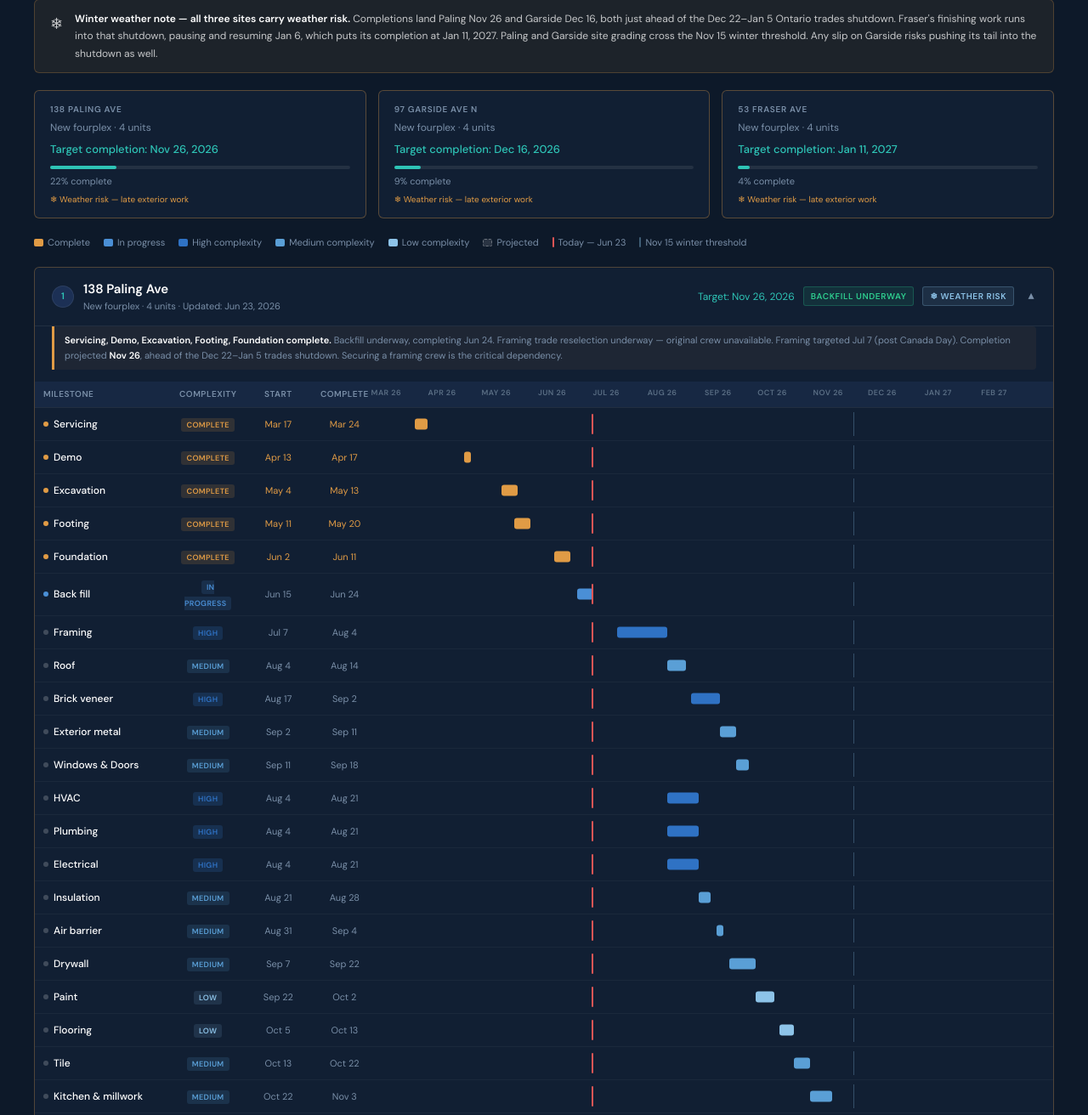
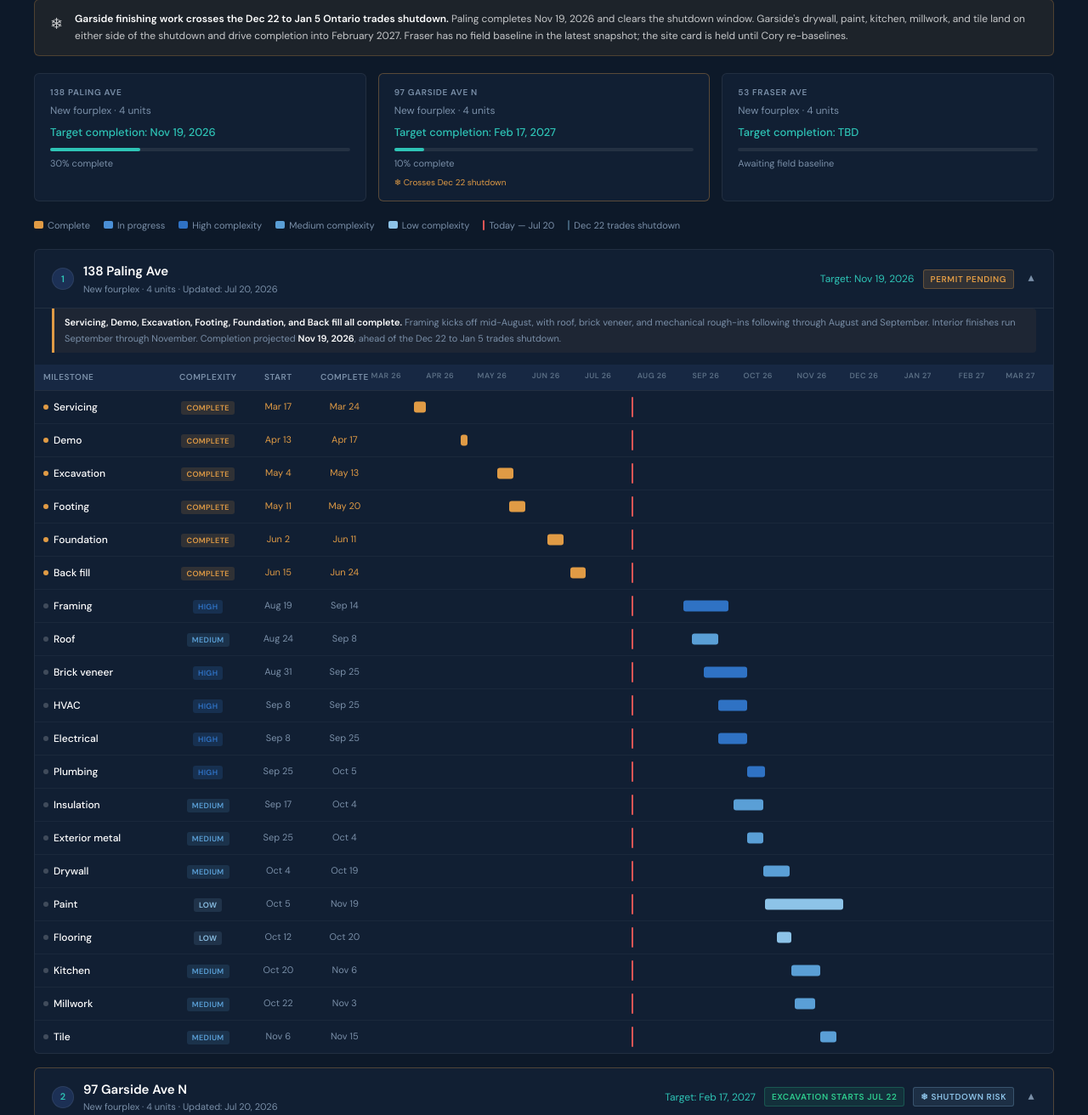
Before and after one commit to derektaniguchi-byte/gateway-schedules, a plain HTML site: page kiwanis.html in a window 1280 px wide. Shown: the part 417-1729 px from the top of the page at 85% size. Drawn offline with Linux system fonts and the light colour scheme.

Commit message:
Update kiwanis.html

```diff
--- a/kiwanis.html
+++ b/kiwanis.html
@@ -74,6 +74,7 @@ body{font-family:'DM Sans',sans-serif;background:var(--navy);color:var(--white);
 .badge-projected{background:rgba(90,159,214,.12);color:var(--accent2);border:1px solid rgba(90,159,214,.3);}
 .badge-winter{background:rgba(141,195,232,.1);color:var(--blue-l);border:1px solid rgba(141,195,232,.25);}
 .badge-warn{background:rgba(224,85,85,.12);color:#e05555;border:1px solid rgba(224,85,85,.3);}
+.badge-hold{background:rgba(122,143,168,.15);color:var(--muted);border:1px solid rgba(122,143,168,.35);}
 .chevron{font-size:12px;color:var(--muted);transition:transform .2s;margin-left:4px;}
 .chevron.open{transform:rotate(180deg);}
 .gs-note{margin:0 20px 14px;border-left:3px solid var(--accent);padding:7px 12px;font-size:11px;color:var(--muted);line-height:1.7;background:rgba(47,114,196,.06);border-radius:0 4px 4px 0;}
@@ -119,6 +120,8 @@ body{font-family:'DM Sans',sans-serif;background:var(--navy);color:var(--white);
 .dot-upcoming{background:rgba(255,255,255,.2);}
 .month-ruler-inner{position:relative;height:16px;}
 .month-label{position:absolute;font-size:9px;color:var(--muted2);text-transform:uppercase;letter-spacing:.05em;transform:translateX(-50%);}
+.hold-panel{background:rgba(122,143,168,.06);border:1px dashed rgba(122,143,168,.25);border-radius:var(--r);padding:16px 20px;margin:0 20px 16px;font-size:12px;color:var(--muted);line-height:1.7;}
+.hold-panel strong{color:var(--white);}
 .footer{padding:18px 40px;border-top:1px solid var(--border);display:flex;justify-content:space-between;flex-wrap:wrap;gap:8px;color:var(--muted);font-size:11px;margin-top:8px;}
 @media(max-width:900px){.header{padding:14px 20px;}.header-right{display:none;}.stat-strip{padding:16px 20px;gap:20px;}.stat-divider{display:none;}.stat{flex:1 1 40%;}.stat-desc{border-left:none;padding-left:0;border-top:1px solid var(--border);padding-top:12px;width:100%;flex-basis:100%;}.main{padding:16px 14px;}.contract-card{grid-template-columns:1fr 1fr;gap:12px;padding:14px 16px;}.site-cards{grid-template-columns:1fr;}.gs-header{padding:12px 14px;flex-wrap:wrap;gap:8px;}.gs-right{flex-wrap:wrap;gap:6px;}.gs-note{margin:0 14px 12px;font-size:11px;}.footer{padding:14px 20px;}}
 @media(max-width:600px){.header-org{font-size:14px;}.stat{flex:1 1 40%;}.stat-val{font-size:22px;}.contract-card{grid-template-columns:1fr;}.gs-badge.hide-mobile{display:none;}.gs-name{font-size:14px;}}
@@ -137,7 +140,7 @@ body{font-family:'DM Sans',sans-serif;background:var(--navy);color:var(--white);
   <div class="header-right">
     <div class="header-tag">Project Schedule Report</div>
     <div class="header-project">Kiwanis Homes</div>
-    <div class="header-meta">As of June 23, 2026 &middot; Confidential</div>
+    <div class="header-meta">As of July 20, 2026 &middot; Confidential</div>
   </div>
 </div>
 <div class="stat-strip">
@@ -145,23 +148,23 @@ body{font-family:'DM Sans',sans-serif;background:var(--navy);color:var(--white);
   <div class="stat-divider"></div>
   <div class="stat"><div class="stat-val">12</div><div class="stat-label">Total Units</div></div>
   <div class="stat-divider"></div>
-  <div class="stat"><div class="stat-val">Nov 26</div><div class="stat-label">First Completion</div></div>
+  <div class="stat"><div class="stat-val">Nov 19</div><div class="stat-label">First Completion</div></div>
   <div class="stat-divider"></div>
-  <div class="stat"><div class="stat-val">Jan 11</div><div class="stat-label">Last Completion</div></div>
+  <div class="stat"><div class="stat-val">Feb 2027</div><div class="stat-label">Last Completion</div></div>
   <div class="stat-divider"></div>
-  <div class="stat-desc">Three new fourplex builds for Hamilton East Kiwanis Non-Profit Homes Inc. at 138 Paling Ave, 97 Garside Ave N, and 53 Fraser Ave. New construction to OBC standards per SRM Architects Project No. 24044. Paling backfill completing Jun 24, framing targeted Jul 7. Garside excavation completing by Jun 26, footing Jul 1. Fraser permit pending, demo Jun 29. Completions follow build order: Paling Nov 26, Garside Dec 16, 2026, Fraser Jan 11, 2027 (Fraser's tail pauses over the Dec 22 to Jan 5 trades shutdown).</div>
+  <div class="stat-desc">Three new fourplex builds for Hamilton East Kiwanis Non-Profit Homes Inc. at 138 Paling Ave, 97 Garside Ave N, and 53 Fraser Ave. New construction to OBC standards per SRM Architects Project No. 24044. Paling backfill complete, framing kicks off mid-August. Garside excavation starting Jul 22 with footing to follow. Fraser has no active field baseline in the latest snapshot &mdash; Cory to reset. Completions in build order: Paling Nov 19, 2026; Garside pushes into Feb 2027 as finishing work crosses the Dec 22 to Jan 5 trades shutdown; Fraser TBD.</div>
 </div>
 <div class="main">
   <div class="contract-card">
     <div><div class="cc-label">Owner</div><div class="cc-value">Hamilton East Kiwanis Non-Profit Homes Inc.</div></div>
     <div><div class="cc-label">Project No.</div><div class="cc-value">24044</div></div>
     <div><div class="cc-label">Architect</div><div class="cc-value">SRM Architects + Urban Designers</div></div>
-    <div><div class="cc-label">Occupancy Target</div><div class="cc-value">Q4 2026</div></div>
+    <div><div class="cc-label">Occupancy Target</div><div class="cc-value">Q4 2026 &ndash; Q1 2027</div></div>
     <div><div class="cc-label">General Contractor</div><div class="cc-value">Gateway Investment Group Inc.</div></div>
   </div>
   <div class="winter-banner">
     <div class="wb-icon">&#10052;</div>
-    <div class="wb-body"><strong>Winter weather note &mdash; all three sites carry weather risk.</strong> Completions land Paling Nov 26 and Garside Dec 16, both just ahead of the Dec 22&ndash;Jan 5 Ontario trades shutdown. Fraser's finishing work runs into that shutdown, pausing and resuming Jan 6, which puts its completion at Jan 11, 2027. Paling and Garside site grading cross the Nov 15 winter threshold. Any slip on Garside risks pushing its tail into the shutdown as well.</div>
+    <div class="wb-body"><strong>Garside finishing work crosses the Dec 22 to Jan 5 Ontario trades shutdown.</strong> Paling completes Nov 19, 2026 and clears the shutdown window. Garside's drywall, paint, kitchen, millwork, and tile land on either side of the shutdown and drive completion into February 2027. Fraser has no field baseline in the latest snapshot; the site card is held until Cory re-baselines.</div>
   </div>
   <div class="site-cards" id="site-cards"></div>
   <div class="legend no-print">
@@ -170,9 +173,8 @@ body{font-family:'DM Sans',sans-serif;background:var(--navy);color:var(--white);
     <div class="legend-item"><div class="li-box li-high"></div>High complexity</div>
     <div class="legend-item"><div class="li-box li-med"></div>Medium complexity</div>
     <div class="legend-item"><div class="li-box li-low"></div>Low complexity</div>
-    <div class="legend-item"><div class="li-box li-projected"></div>Projected</div>
-    <div class="legend-item"><div class="li-today"></div>Today &mdash; Jun 23</div>
-    <div class="legend-item"><div class="li-winter"></div>Nov 15 winter threshold</div>
+    <div class="legend-item"><div class="li-today"></div>Today &mdash; Jul 20</div>
+    <div class="legend-item"><div class="li-winter"></div>Dec 22 trades shutdown</div>
   </div>
   <div id="gantt-container"></div>
 </div>
@@ -181,10 +183,10 @@ body{font-family:'DM Sans',sans-serif;background:var(--navy);color:var(--white);
   <span>Kiwanis Project No. 24044 &middot; SRM Architects</span>
 </div>
 <script>
-const TODAY=new Date('2026-06-23');
-const WINTER=new Date('2026-11-15');
-const GS=new Date('2026-03-01');
-const GE=new Date('2027-03-01');
+const TODAY=new Date(2026,6,20);
+const WINTER=new Date(2026,11,22);
+const GS=new Date(2026,2,1);
+const GE=new Date(2027,2,15);
 const TD=(GE-GS)/86400000;
 function pct(d){const dt=typeof d==='string'?(([y,m,dd])=>new Date(y,m-1,dd))(d.split('-').map(Number)):d;return Math.max(0,(dt-GS)/86400000/TD*100);}
 function tleft(){return pct(TODAY).toFixed(3)+'%';}
@@ -195,100 +197,75 @@ const SITES=[
   {
     name:'138 Paling Ave',addr:'138 PALING AVE',
     type:'New fourplex &middot; 4 units',
-    updated:'Jun 23, 2026',target:'Nov 26, 2026',
-    badge:'active',badgeText:'Backfill Underway',
-    winterRisk:true,
-    note:'warn|<strong>Servicing, Demo, Excavation, Footing, Foundation complete.</strong> Backfill underway, completing Jun 24. Framing trade reselection underway &mdash; original crew unavailable. Framing targeted Jul 7 (post Canada Day). Completion projected <strong>Nov 26</strong>, ahead of the Dec 22&ndash;Jan 5 trades shutdown. Securing a framing crew is the critical dependency.',
+    updated:'Jul 20, 2026',target:'Nov 19, 2026',
+    badge:'permit',badgeText:'Permit Pending',
+    winterRisk:false,
+    hold:false,
+    note:'<strong>Servicing, Demo, Excavation, Footing, Foundation, and Back fill all complete.</strong> Framing kicks off mid-August, with roof, brick veneer, and mechanical rough-ins following through August and September. Interior finishes run September through November. Completion projected <strong>Nov 19, 2026</strong>, ahead of the Dec 22 to Jan 5 trades shutdown.',
     milestones:[
       {task:'Servicing',         start:'2026-03-17',end:'2026-03-24',cx:'done',status:'complete'},
       {task:'Demo',              start:'2026-04-13',end:'2026-04-17',cx:'done',status:'complete'},
       {task:'Excavation',        start:'2026-05-04',end:'2026-05-13',cx:'done',status:'complete'},
       {task:'Footing',           start:'2026-05-11',end:'2026-05-20',cx:'done',status:'complete'},
       {task:'Foundation',        start:'2026-06-02',end:'2026-06-11',cx:'done',status:'complete'},
-      {task:'Back fill',         start:'2026-06-15',end:'2026-06-24',cx:'H',   status:'inprog'},
-      {task:'Framing',           start:'2026-07-07',end:'2026-08-04',cx:'H',   status:'high'},
-      {task:'Roof',              start:'2026-08-04',end:'2026-08-14',cx:'M',   status:'med'},
-      {task:'Brick veneer',      start:'2026-08-17',end:'2026-09-02',cx:'H',   status:'high'},
-      {task:'Exterior metal',    start:'2026-09-02',end:'2026-09-11',cx:'M',   status:'med'},
-      {task:'Windows & Doors',   start:'2026-09-11',end:'2026-09-18',cx:'M',   status:'med'},
-      {task:'HVAC',              start:'2026-08-04',end:'2026-08-21',cx:'H',   status:'high'},
-      {task:'Plumbing',          start:'2026-08-04',end:'2026-08-21',cx:'H',   status:'high'},
-      {task:'Electrical',        start:'2026-08-04',end:'2026-08-21',cx:'H',   status:'high'},
-      {task:'Insulation',        start:'2026-08-21',end:'2026-08-28',cx:'M',   status:'med'},
-      {task:'Air barrier',       start:'2026-08-31',end:'2026-09-04',cx:'M',   status:'med'},
-      {task:'Drywall',           start:'2026-09-07',end:'2026-09-22',cx:'M',   status:'med'},
-      {task:'Paint',             start:'2026-09-22',end:'2026-10-02',cx:'L',   status:'low'},
-      {task:'Flooring',          start:'2026-10-05',end:'2026-10-13',cx:'L',   status:'low'},
-      {task:'Tile',              start:'2026-10-13',end:'2026-10-22',cx:'M',   status:'med'},
-      {task:'Kitchen & millwork',start:'2026-10-22',end:'2026-11-03',cx:'M',   status:'med'},
-      {task:'Trim & doors',      start:'2026-11-03',end:'2026-11-12',cx:'L',   status:'low'},
-      {task:'Site & grading',    start:'2026-11-12',end:'2026-11-26',cx:'L',   status:'low'},
+      {task:'Back fill',         start:'2026-06-15',end:'2026-06-24',cx:'done',status:'complete'},
+      {task:'Framing',           start:'2026-08-19',end:'2026-09-14',cx:'H',   status:'high'},
+      {task:'Roof',              start:'2026-08-24',end:'2026-09-08',cx:'M',   status:'med'},
+      {task:'Brick veneer',      start:'2026-08-31',end:'2026-09-25',cx:'H',   status:'high'},
+      {task:'HVAC',              start:'2026-09-08',end:'2026-09-25',cx:'H',   status:'high'},
+      {task:'Electrical',        start:'2026-09-08',end:'2026-09-25',cx:'H',   status:'high'},
+      {task:'Plumbing',          start:'2026-09-25',end:'2026-10-05',cx:'H',   status:'high'},
+      {task:'Insulation',        start:'2026-09-17',end:'2026-10-04',cx:'M',   status:'med'},
+      {task:'Exterior metal',    start:'2026-09-25',end:'2026-10-04',cx:'M',   status:'med'},
+      {task:'Drywall',           start:'2026-10-04',end:'2026-10-19',cx:'M',   status:'med'},
+      {task:'Paint',             start:'2026-10-05',end:'2026-11-19',cx:'L',   status:'low'},
+      {task:'Flooring',          start:'2026-10-12',end:'2026-10-20',cx:'L',   status:'low'},
+      {task:'Kitchen',           start:'2026-10-20',end:'2026-11-06',cx:'M',   status:'med'},
+      {task:'Millwork',          start:'2026-10-22',end:'2026-11-03',cx:'M',   status:'med'},
+      {task:'Tile',              start:'2026-11-06',end:'2026-11-15',cx:'M',   status:'med'}
     ]
   },
   {
     name:'97 Garside Ave N',addr:'97 GARSIDE AVE N',
     type:'New fourplex &middot; 4 units',
-    updated:'Jun 23, 2026',target:'Dec 16, 2026',
-    badge:'active',badgeText:'Excavation Underway',
+    updated:'Jul 20, 2026',target:'Feb 17, 2027',
+    badge:'active',badgeText:'Excavation Starts Jul 22',
     winterRisk:true,
-    note:'warn|<strong>Servicing complete Mar 27. Demo complete Jun 2.</strong> Excavation completing by Jun 26. Footing starts Jul 1, sequence running from there. Completion projected <strong>Dec 16</strong>, just ahead of the Dec 22&ndash;Jan 5 trades shutdown. Framing crew confirmation remains the critical near-term dependency.',
+    hold:false,
+    note:'warn|<strong>Servicing (Mar 27) and Demo (Jun 2) complete. Excavation starts Jul 22.</strong> The Jul 20 field snapshot updated Excavation start only; downstream phases use the Jul 6 baseline shifted forward for the 5-day slip. Finishing work (drywall, paint, kitchen, millwork, tile) lands on either side of the Dec 22 to Jan 5 trades shutdown, pushing completion to <strong>Feb 17, 2027</strong>. Cory to re-baseline downstream once excavation is underway.',
     milestones:[
       {task:'Servicing',         start:'2026-03-20',end:'2026-03-27',cx:'done',status:'complete'},
       {task:'Demo',              start:'2026-05-19',end:'2026-06-02',cx:'done',status:'complete'},
-      {task:'Excavation',        start:'2026-06-08',end:'2026-06-26',cx:'H',   status:'inprog'},
-      {task:'Footing',           start:'2026-07-01',end:'2026-07-10',cx:'H',   status:'high'},
-      {task:'Foundation',        start:'2026-07-13',end:'2026-07-28',cx:'H',   status:'high'},
-      {task:'Back fill',         start:'2026-07-28',end:'2026-08-03',cx:'H',   status:'high'},
-      {task:'Framing',           start:'2026-08-03',end:'2026-08-28',cx:'H',   status:'high'},
-      {task:'Roof',              start:'2026-08-31',end:'2026-09-10',cx:'M',   status:'med'},
-      {task:'Brick veneer',      start:'2026-09-10',end:'2026-09-25',cx:'H',   status:'high'},
-      {task:'Exterior metal',    start:'2026-09-28',end:'2026-10-06',cx:'M',   status:'med'},
-      {task:'Windows & Doors',   start:'2026-10-06',end:'2026-10-15',cx:'M',   status:'med'},
-      {task:'HVAC',              start:'2026-08-31',end:'2026-09-15',cx:'H',   status:'high'},
-      {task:'Plumbing',          start:'2026-08-31',end:'2026-09-15',cx:'H',   status:'high'},
-      {task:'Electrical',        start:'2026-08-31',end:'2026-09-15',cx:'H',   status:'high'},
-      {task:'Insulation',        start:'2026-09-15',end:'2026-09-24',cx:'M',   status:'med'},
-      {task:'Air barrier',       start:'2026-09-24',end:'2026-09-30',cx:'M',   status:'med'},
-      {task:'Drywall',           start:'2026-09-30',end:'2026-10-16',cx:'M',   status:'med'},
-      {task:'Paint',             start:'2026-10-19',end:'2026-10-29',cx:'L',   status:'low'},
-      {task:'Flooring',          start:'2026-10-29',end:'2026-11-06',cx:'L',   status:'low'},
-      {task:'Tile',              start:'2026-11-09',end:'2026-11-16',cx:'M',   status:'med'},
-      {task:'Kitchen & millwork',start:'2026-11-16',end:'2026-11-27',cx:'M',   status:'med'},
-      {task:'Trim & doors',      start:'2026-11-30',end:'2026-12-07',cx:'L',   status:'low'},
-      {task:'Site & grading',    start:'2026-12-07',end:'2026-12-16',cx:'L',   status:'low'},
+      {task:'Excavation',        start:'2026-07-22',end:'2026-07-28',cx:'H',   status:'high'},
+      {task:'Footing',           start:'2026-07-28',end:'2026-08-10',cx:'H',   status:'high'},
+      {task:'Foundation',        start:'2026-08-17',end:'2026-08-25',cx:'H',   status:'high'},
+      {task:'Back fill',         start:'2026-08-25',end:'2026-08-31',cx:'H',   status:'high'},
+      {task:'Framing',           start:'2026-10-06',end:'2026-10-30',cx:'H',   status:'high'},
+      {task:'Roof',              start:'2026-10-10',end:'2026-10-23',cx:'M',   status:'med'},
+      {task:'Brick veneer',      start:'2026-10-23',end:'2026-11-09',cx:'H',   status:'high'},
+      {task:'HVAC',              start:'2026-10-23',end:'2026-11-09',cx:'H',   status:'high'},
+      {task:'Electrical',        start:'2026-11-25',end:'2026-12-04',cx:'H',   status:'high'},
+      {task:'Plumbing',          start:'2026-11-09',end:'2026-11-25',cx:'H',   status:'high'},
+      {task:'Insulation',        start:'2026-12-04',end:'2026-12-15',cx:'M',   status:'med'},
+      {task:'Exterior metal',    start:'2026-10-31',end:'2026-11-15',cx:'M',   status:'med'},
+      {task:'Drywall',           start:'2026-12-21',end:'2027-01-15',cx:'M',   status:'med'},
+      {task:'Paint',             start:'2027-01-15',end:'2027-01-26',cx:'L',   status:'low'},
+      {task:'Flooring',          start:'2027-01-06',end:'2027-01-15',cx:'L',   status:'low'},
+      {task:'Kitchen',           start:'2027-01-06',end:'2027-02-09',cx:'M',   status:'med'},
+      {task:'Millwork',          start:'2027-01-23',end:'2027-02-17',cx:'M',   status:'med'},
+      {task:'Tile',              start:'2027-01-15',end:'2027-02-17',cx:'M',   status:'med'}
     ]
   },
   {
     name:'53 Fraser Ave',addr:'53 FRASER AVE',
     type:'New fourplex &middot; 4 units',
-    updated:'Jun 23, 2026',target:'Jan 11, 2027',
-    badge:'permit',badgeText:'Permit Pending',
-    winterRisk:true,
-    note:'warn|<strong>Servicing complete Mar 31. Permit pending.</strong> Demo start pushed to Mon Jun 29; sequence runs from there. Site grading runs into the Dec 22&ndash;Jan 5 trades shutdown, pausing and resuming Jan 6, so completion projects to <strong>Jan 11, 2027</strong>. Fraser carries the highest weather risk of the three sites.',
+    updated:'Jul 20, 2026',target:'TBD',
+    badge:'hold',badgeText:'Awaiting Field Baseline',
+    winterRisk:false,
+    hold:true,
+    note:'warn|<strong>Servicing complete Mar 31. No downstream field baseline in the Jul 20 snapshot.</strong> The Jul 6 row briefly showed an excavation date of Jul 10 but the Jul 20 row leaves all trades blank. Follow up with Cory to re-baseline the sequence &mdash; the prior projected completion of Jan 11, 2027 is no longer supported by field data.',
     milestones:[
-      {task:'Servicing',         start:'2026-03-24',end:'2026-03-31',cx:'done',status:'complete'},
-      {task:'Demo',              start:'2026-06-29',end:'2026-07-04',cx:'H',   status:'projected'},
-      {task:'Excavation',        start:'2026-07-06',end:'2026-07-14',cx:'H',   status:'projected'},
-      {task:'Footing',           start:'2026-07-14',end:'2026-07-24',cx:'H',   status:'projected'},
-      {task:'Foundation',        start:'2026-07-24',end:'2026-08-10',cx:'H',   status:'projected'},
-      {task:'Back fill',         start:'2026-08-10',end:'2026-08-14',cx:'H',   status:'projected'},
-      {task:'Framing',           start:'2026-08-17',end:'2026-09-11',cx:'H',   status:'projected'},
-      {task:'Roof',              start:'2026-09-11',end:'2026-09-23',cx:'M',   status:'projected'},
-      {task:'Brick veneer',      start:'2026-09-23',end:'2026-10-09',cx:'H',   status:'projected'},
-      {task:'Exterior metal',    start:'2026-10-12',end:'2026-10-19',cx:'M',   status:'projected'},
-      {task:'Windows & Doors',   start:'2026-10-19',end:'2026-10-28',cx:'M',   status:'projected'},
-      {task:'HVAC',              start:'2026-09-11',end:'2026-09-28',cx:'H',   status:'projected'},
-      {task:'Plumbing',          start:'2026-09-11',end:'2026-09-28',cx:'H',   status:'projected'},
-      {task:'Electrical',        start:'2026-09-11',end:'2026-09-28',cx:'H',   status:'projected'},
-      {task:'Insulation',        start:'2026-09-28',end:'2026-10-07',cx:'M',   status:'projected'},
-      {task:'Air barrier',       start:'2026-10-07',end:'2026-10-13',cx:'M',   status:'projected'},
-      {task:'Drywall',           start:'2026-10-13',end:'2026-10-30',cx:'M',   status:'projected'},
-      {task:'Paint',             start:'2026-10-30',end:'2026-11-11',cx:'L',   status:'projected'},
-      {task:'Flooring',          start:'2026-11-11',end:'2026-11-20',cx:'L',   status:'projected'},
-      {task:'Tile',              start:'2026-11-20',end:'2026-11-27',cx:'M',   status:'projected'},
-      {task:'Kitchen & millwork',start:'2026-11-30',end:'2026-12-11',cx:'M',   status:'projected'},
-      {task:'Trim & doors',      start:'2026-12-11',end:'2026-12-18',cx:'L',   status:'projected'},
-      {task:'Site & grading',    start:'2026-12-21',end:'2027-01-11',cx:'L',   status:'projected'},
+      {task:'Servicing', start:'2026-03-24', end:'2026-03-31', cx:'done', status:'complete'}
     ]
   }
 ];
@@ -314,14 +291,14 @@ function monthRuler(){
 function buildCards(){
   return SITES.map(s=>{
     const done=s.milestones.filter(m=>m.status==='complete').length;
-    const p=Math.round(done/s.milestones.length*100);
+    const p=s.hold?0:Math.round(done/s.milestones.length*100);
     return`<div class="site-card${s.winterRisk?' winter-risk':''}">
       <div class="sc-addr">${s.addr}</div>
       <div class="sc-type">${s.type}</div>
       <div class="sc-target">Target completion: ${s.target}</div>
       <div class="sc-bar-track"><div class="sc-bar-fill" style="width:${p}%"></div></div>
-      <div class="sc-pct">${p}% complete</div>
-      <div class="sc-winter">&#10052; Weather risk &mdash; late exterior work</div>
+      <div class="sc-pct">${s.hold?'Awaiting field baseline':p+'% complete'}</div>
+      ${s.winterRisk?'<div class="sc-winter">&#10052; Crosses Dec 22 shutdown</div>':''}
     </div>`;
   }).join('');
 }
@@ -339,12 +316,13 @@ function buildGantt(){
         <td class="td-date ${m.status==='complete'?'done':''}">${fmt(m.end)}</td>
         <td><div class="bar-wrap">
           <div class="today-line" style="left:${tleft()}"></div>
-          <div class="winter-line" style="left:${wleft()}" title="Nov 15 — winter threshold"></div>
+          ${s.winterRisk?`<div class="winter-line" style="left:${wleft()}" title="Dec 22 — trades shutdown"></div>`:''}
           <div class="g-bar ${barCls(m.status)}" style="left:${l};width:${w}" title="${m.task}: ${fmt(m.start)} — ${fmt(m.end)}"></div>
         </div></td>
       </tr>`;
     }).join('');
-    return`<div class="gantt-section winter-risk">
+    const holdPanel = s.hold ? `<div class="hold-panel"><strong>No active downstream schedule.</strong> Only Servicing carries confirmed dates. Excavation through occupancy will populate once Cory re-baselines. Reach out to Cory for a fresh sequence.</div>` : '';
+    return`<div class="gantt-section${s.winterRisk?' winter-risk':''}">
       <div class="gs-header" onclick="toggle(this)">
         <div class="gs-num">${i+1}</div>
         <div class="gs-title-wrap">
@@ -354,12 +332,13 @@ function buildGantt(){
         <div class="gs-right">
           <span class="gs-target">Target: ${s.target}</span>
           <span class="gs-badge badge-${s.badge}">${s.badgeText}</span>
-          <span class="gs-badge badge-winter hide-mobile">&#10052; Weather Risk</span>
+          ${s.winterRisk?'<span class="gs-badge badge-winter hide-mobile">&#10052; Shutdown Risk</span>':''}
           <span class="chevron open">&#9660;</span>
         </div>
       </div>
       <div class="gs-body">
         <div class="gs-note warn">${noteText}</div>
+        ${holdPanel}
         <div class="gantt-scroll">
           <table class="gantt-table">
             <thead><tr>
```
